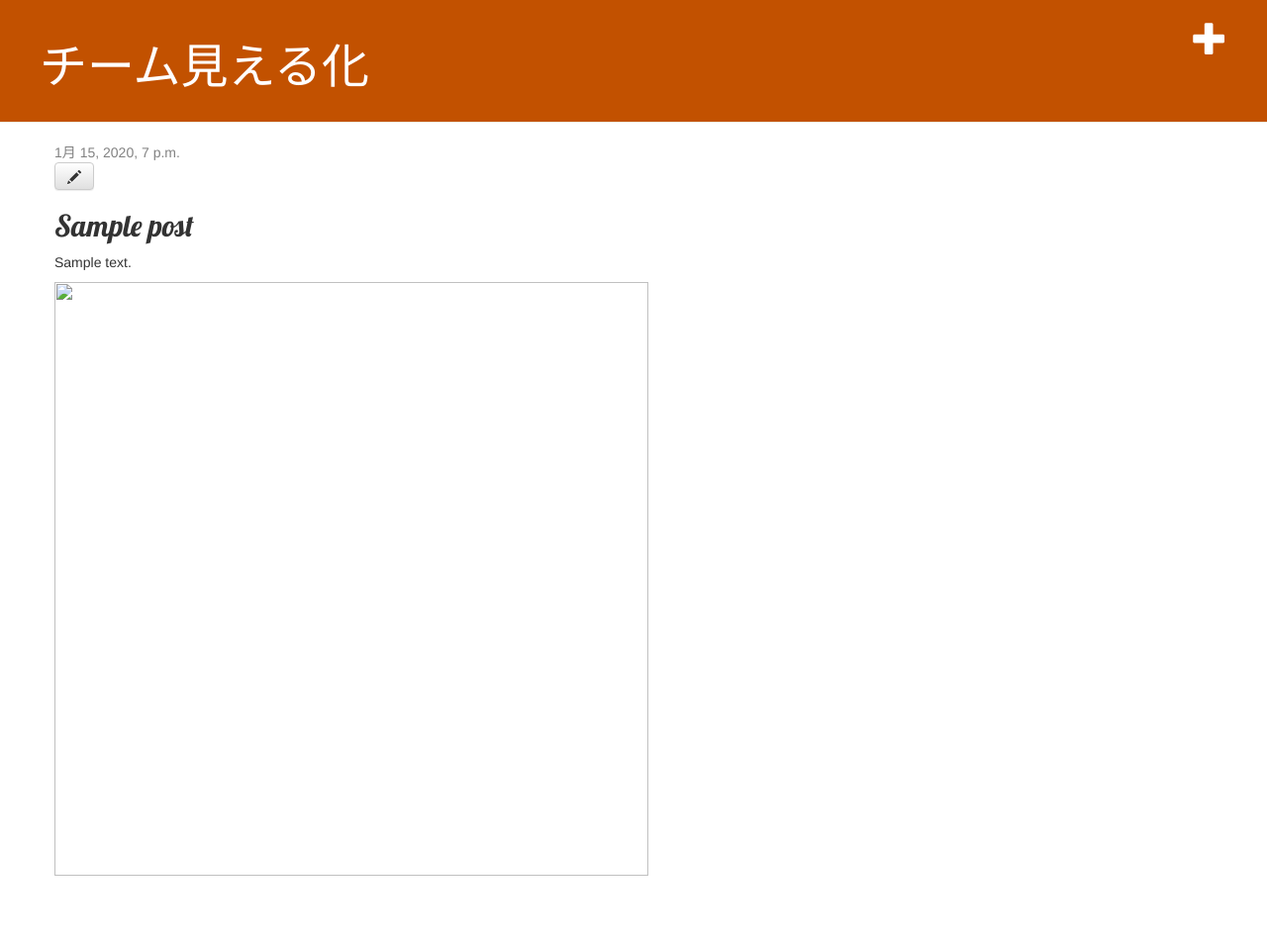
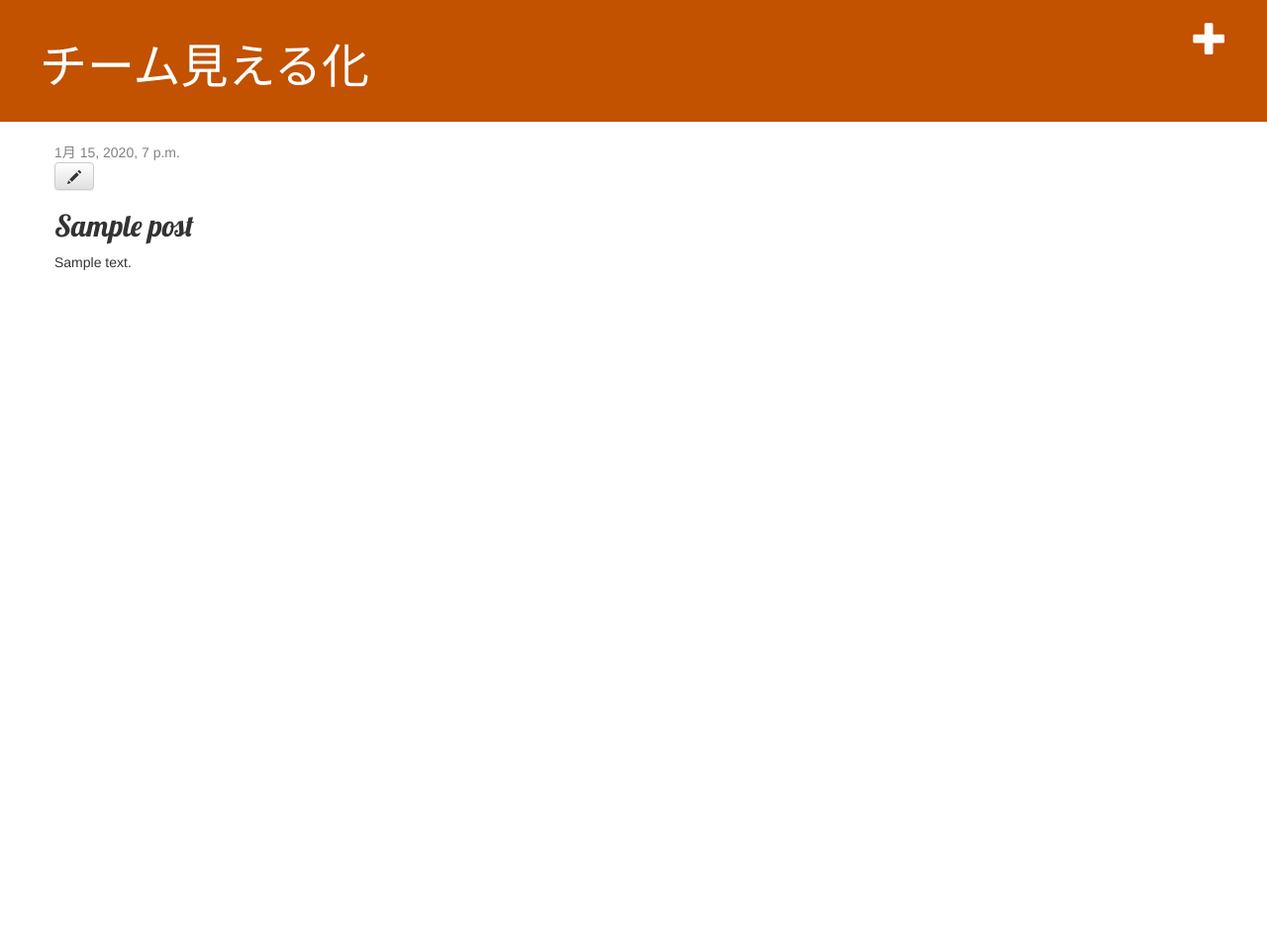
Before and after one commit to aiitkf/my-first-blog, a Django app: template blog/templates/blog/post_detail2.html in a window 1280 px wide. Shown: the whole page at 99% size. After the commit the page ends 273 px from the top, so only its background shows below. Run offline with Django 3.2, Linux system fonts and the light colour scheme; the template is opened without the code that fills it: values that come from a table or form of the project are taken from there, others are empty; tables that the repository leaves empty hold one stand-in row (values such as "Sample post"); some libraries are stand-ins or nearby versions.

Commit message:
post_detail2 update

```diff
--- a/blog/templates/blog/post_detail2.html
+++ b/blog/templates/blog/post_detail2.html
@@ -11,6 +11,5 @@
             class="glyphicon glyphicon-pencil"></span></a>
     <h2>{{ post.title }}</h2>
     <p>{{ post.text|linebreaksbr }}</p>
-    <p></p><img src='{% url 'monitor:plot' object.pk %}' width=600 height=600></p>
 </div>
 {% endblock %}
```
